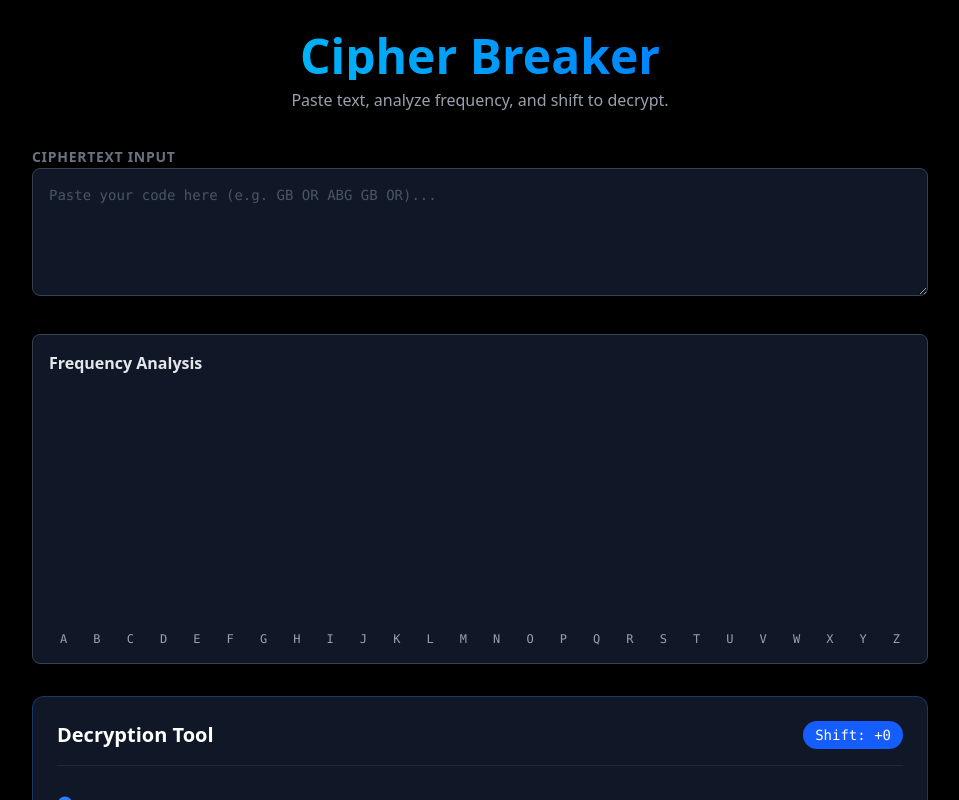
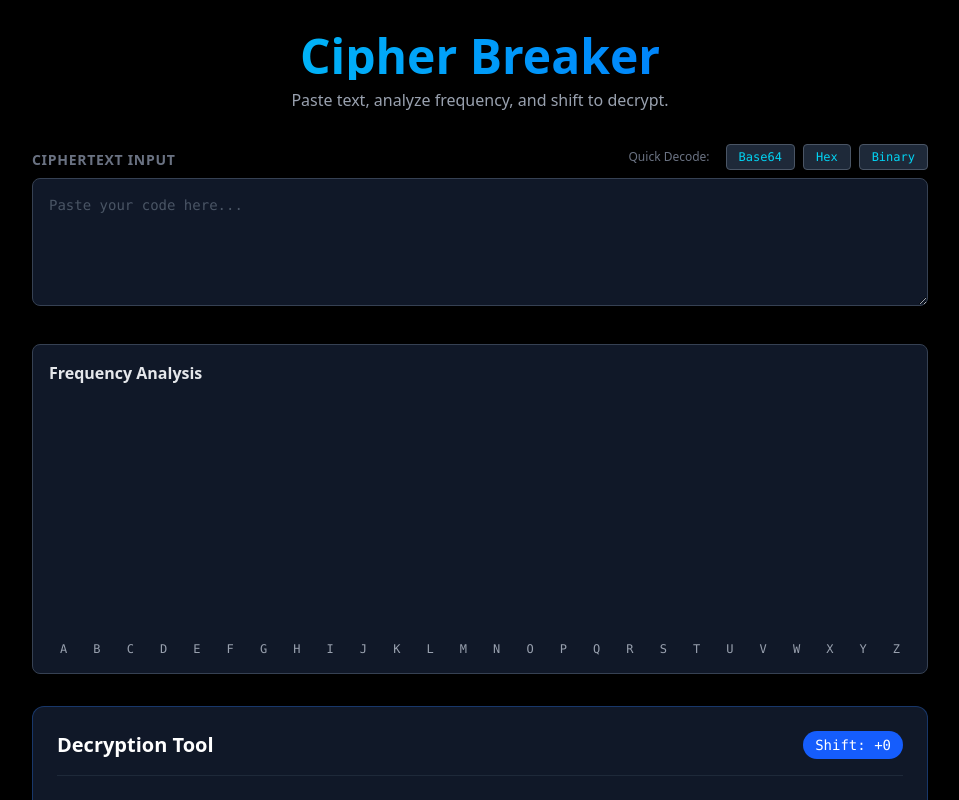
Before and after one commit to sakibmujbain/cipher-cracker, a Next.js app: page / in a window 1280 px wide. Shown: the top 800 px of the page, without its empty margins (160-1119 px from the left). Built offline with nearby package versions, Linux system fonts and the light colour scheme.

Commit message:
Add quick decode feature(base conversion)

```diff
--- a/app/page.tsx
+++ b/app/page.tsx
@@ -2,23 +2,33 @@
 
 import { useState, useMemo } from "react";
 import { analyzeText, decryptText } from "@/lib/analyzer";
+import { decodeBase64, decodeHex, decodeBinary } from "@/lib/decoders";
 import { FrequencyChart } from "@/components/FrequencyChart";
 
 export default function Home() {
   const [input, setInput] = useState("");
   const [shift, setShift] = useState(0);
+  const [error, setError] = useState<string | null>(null);
 
-  // Analyze frequency (Memoized for performance)
   const frequencyData = useMemo(() => analyzeText(input), [input]);
+  const decryptedText = useMemo(() => decryptText(input, shift), [input, shift]);
 
-  // Decrypt text in real-time based on slider value
-  const decryptedText = useMemo(() => decryptText(input, shift), [input, shift]);
+
+  const handleDecode = (decoder: (text: string) => string) => {
+    try {
+      const decoded = decoder(input);
+      setInput(decoded);
+      setError(null);
+    } catch (err) {
+      setError("Failed to decode: Invalid format");
+      setTimeout(() => setError(null), 3000); // Hide error after 3s
+    }
+  };
 
   return (
     <main className="min-h-screen bg-black text-gray-100 p-8 flex flex-col items-center font-sans">
       <div className="max-w-4xl w-full space-y-8">
 
-        {/* Header */}
         <div className="text-center space-y-2">
           <h1 className="text-5xl font-bold bg-gradient-to-r from-cyan-400 to-blue-600 bg-clip-text text-transparent">
             Cipher Breaker
@@ -30,21 +40,51 @@ export default function Home() {
 
         {/* Input Section */}
         <div className="w-full space-y-2">
-          <label className="text-sm font-bold text-gray-500 uppercase tracking-wider">Ciphertext Input</label>
+
+          <div className="flex justify-between items-end">
+            <label className="text-sm font-bold text-gray-500 uppercase tracking-wider">Ciphertext Input</label>
+
+            <div className="flex gap-2">
+              <span className="text-xs text-gray-500 self-center mr-2">Quick Decode:</span>
+              <button
+                onClick={() => handleDecode(decodeBase64)}
+                className="px-3 py-1 text-xs font-mono bg-gray-800 hover:bg-cyan-900 border border-gray-600 rounded text-cyan-400 transition-colors"
+              >
+                Base64
+              </button>
+              <button
+                onClick={() => handleDecode(decodeHex)}
+                className="px-3 py-1 text-xs font-mono bg-gray-800 hover:bg-cyan-900 border border-gray-600 rounded text-cyan-400 transition-colors"
+              >
+                Hex
+              </button>
+              <button
+                onClick={() => handleDecode(decodeBinary)}
+                className="px-3 py-1 text-xs font-mono bg-gray-800 hover:bg-cyan-900 border border-gray-600 rounded text-cyan-400 transition-colors"
+              >
+                Binary
+              </button>
+            </div>
+          </div>
+
           <textarea
             value={input}
             onChange={(e) => setInput(e.target.value)}
-            placeholder="Paste your code here (e.g. GB OR ABG GB OR)..."
+            placeholder="Paste your code here..."
             className="w-full h-32 p-4 bg-gray-900 text-white border border-gray-700 rounded-lg focus:ring-2 focus:ring-blue-500 focus:outline-none font-mono text-sm resize-y placeholder-gray-600"
           />
+
+          {/* 👇 NEW: Error Message Area */}
+          {error && (
+            <div className="text-red-400 text-xs font-bold animate-pulse">
+              ⚠️ {error}
+            </div>
+          )}
         </div>
 
-        {/* Chart Section */}
         <FrequencyChart data={frequencyData} />
 
-        {/* 🎛️ NEW: Decryption Dashboard */}
         <div className="bg-gray-900 p-6 rounded-xl border border-blue-500/30 shadow-2xl space-y-6">
-
           <div className="flex justify-between items-center border-b border-gray-800 pb-4">
             <h2 className="text-xl font-bold text-white">Decryption Tool</h2>
             <span className="bg-blue-600 text-white px-3 py-1 rounded-full font-mono text-sm">
@@ -52,7 +92,6 @@ export default function Home() {
             </span>
           </div>
 
-          {/* The Slider */}
           <div className="space-y-2">
             <input
               type="range"
@@ -69,14 +108,12 @@ export default function Home() {
             </div>
           </div>
 
-          {/* The Result */}
           <div className="space-y-2">
              <label className="text-xs text-gray-500 uppercase">Decrypted Result:</label>
              <div className="p-4 bg-black/50 rounded-lg border border-gray-700 min-h-[100px] font-mono text-cyan-400 whitespace-pre-wrap break-words">
                {decryptedText || "Waiting for input..."}
              </div>
           </div>
-
         </div>
 
       </div>
--- /dev/null
+++ b/lib/decoders.ts
@@ -0,0 +1,37 @@
+export const decodeBase64 = (input: string): string => {
+  try {
+    return atob(input);
+  } catch (e) {
+    throw new Error("Invalid Base64 string");
+  }
+};
+
+export const decodeHex = (input: string): string => {
+  // Remove spaces and newlines to get raw hex
+  const cleanInput = input.replace(/\s+/g, '');
+  if (cleanInput.length % 2 !== 0) throw new Error("Hex string must have an even length");
+
+  let str = '';
+  for (let i = 0; i < cleanInput.length; i += 2) {
+    // Parse every 2 characters as a hex number (base 16)
+    const charCode = parseInt(cleanInput.substr(i, 2), 16);
+    if (isNaN(charCode)) throw new Error("Invalid Hex characters");
+    str += String.fromCharCode(charCode);
+  }
+  return str;
+};
+
+export const decodeBinary = (input: string): string => {
+  // Split by space or just every 8 characters
+  const cleanInput = input.replace(/\s+/g, '');
+  if (cleanInput.length % 8 !== 0) throw new Error("Binary string length must be a multiple of 8");
+
+  let str = '';
+  for (let i = 0; i < cleanInput.length; i += 8) {
+    // Parse every 8 characters as a binary number (base 2)
+    const charCode = parseInt(cleanInput.substr(i, 8), 2);
+    if (isNaN(charCode)) throw new Error("Invalid Binary characters");
+    str += String.fromCharCode(charCode);
+  }
+  return str;
+};
```
